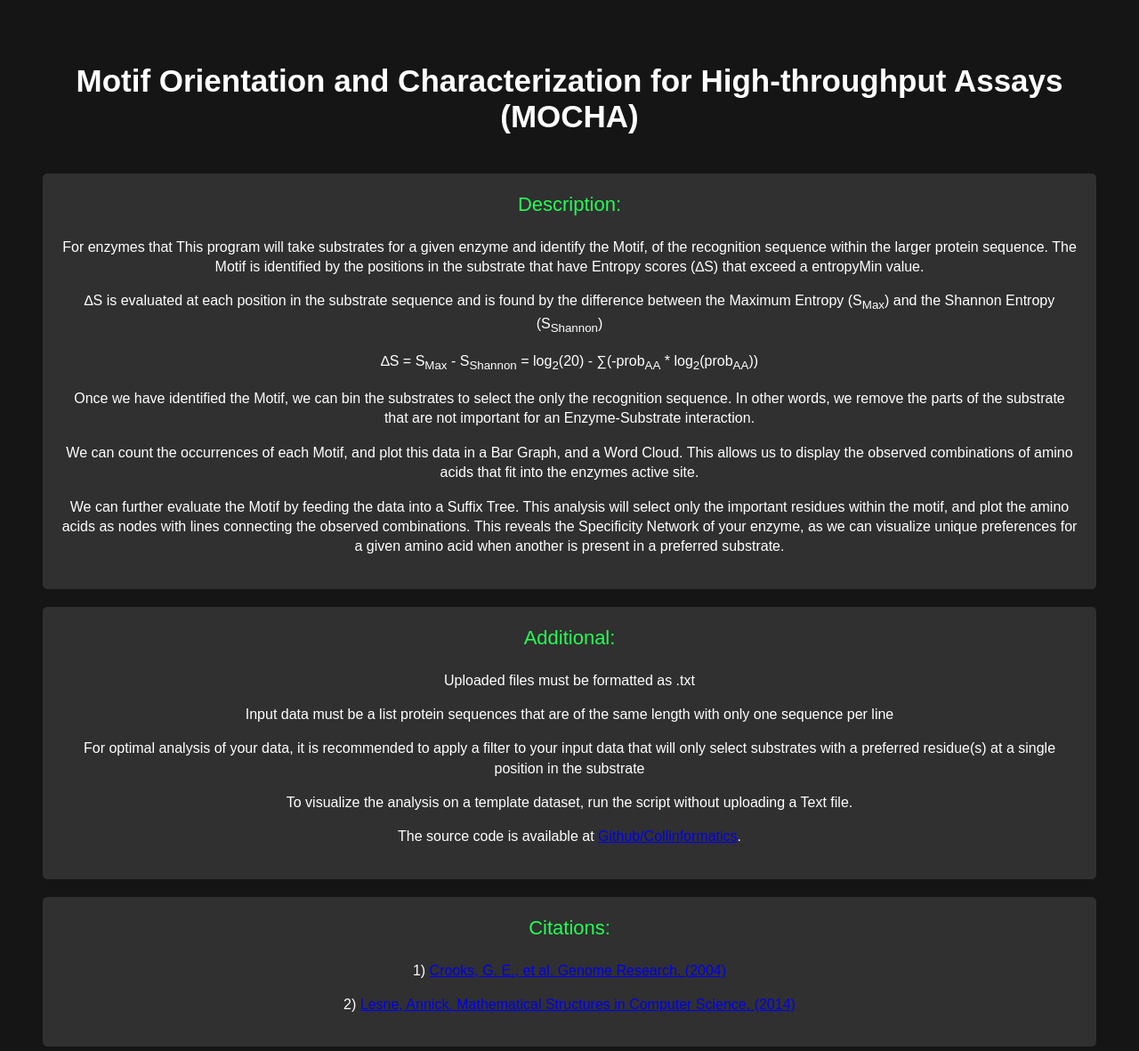
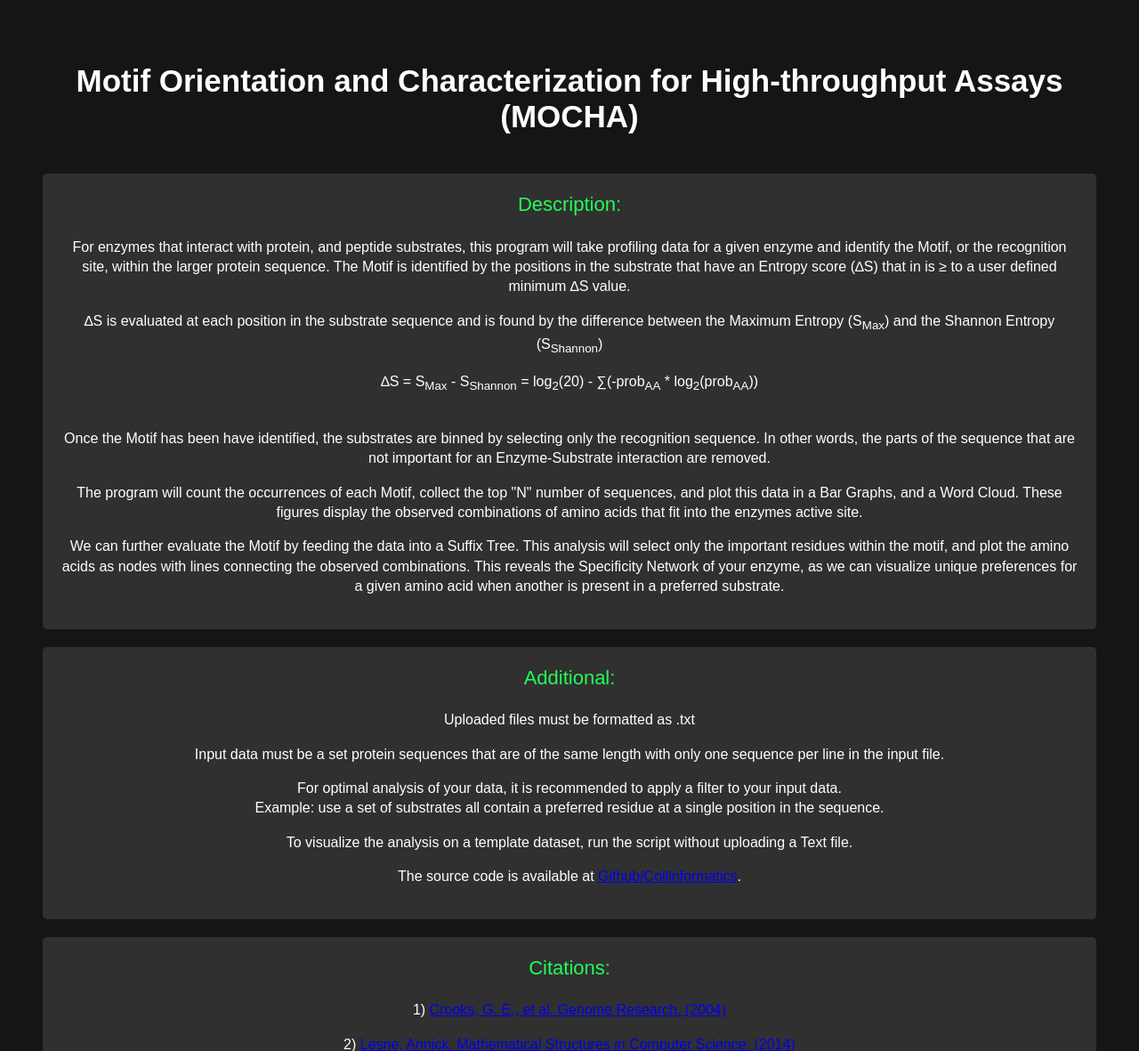
Before and after one commit to Collinformatics/WebApp, a Flask app: page / in a window 1280 px wide. Shown: the top 1181 px of the page at 89% size. Run offline with Flask 3, Linux system fonts and the light colour scheme.

Commit message:
Add files via upload

```diff
--- a/app.py
+++ b/app.py
@@ -68,22 +68,24 @@ def home():
         fontSize=16,
         borderRad=5,
 
-        pg1="For enzymes that "
-            " This program will take substrates for a given enzyme and identify the "
-            "Motif, of the recognition sequence within the larger protein sequence. "
-            "The Motif is identified by the positions in the substrate that have "
-            "Entropy scores (∆S) that exceed a entropyMin value.",
+        pg1="For enzymes that interact with protein, and peptide substrates, this "
+            "program will take profiling data for a given enzyme and identify the "
+            "Motif, or the recognition site, within the larger protein sequence. "
+            "The Motif is identified by the positions in the substrate that have an "
+            "Entropy score (∆S) that in is ≥ to a user defined minimum ∆S value.",
         pg2="∆S is evaluated at each position in the substrate sequence and is found by "
             "the difference between the Maximum Entropy (S<sub>Max</sub>) and the "
-            "Shannon Entropy (S<sub>Shannon</sub>)",
+            "Shannon Entropy (S<sub>Shannon</sub>)<br>",
         equation="∆S = S<sub>Max</sub> - S<sub>Shannon</sub> = log<sub>2</sub>(20) - "
                 "∑(-prob<sub>AA</sub> * log<sub>2</sub>(prob<sub>AA</sub>))",
-        pg3="Once we have identified the Motif, we can bin the substrates to select the "
-            "only the recognition sequence. In other words, we remove the parts of the "
-            "substrate that are not important for an Enzyme-Substrate interaction.",
-        pg4="We can count the occurrences of each Motif, and plot this data in a Bar "
-            "Graph, and a Word Cloud. This allows us to display the observed "
-            "combinations of amino acids that fit into the enzymes active site.",
+        pg3="<br>Once the Motif has been have identified, the substrates are binned by "
+            "selecting only the recognition sequence. In other words, the parts of the "
+            "sequence that are not important for an Enzyme-Substrate interaction are "
+            "removed.",
+        pg4="The program will count the occurrences of each Motif, collect the top \"N\" "
+            "number of sequences, and plot this data in a Bar Graphs, and a Word Cloud. "
+            "These figures display the observed combinations of amino acids that fit "
+            "into the enzymes active site.",
         pg5="We can further evaluate the Motif by feeding the data into a Suffix Tree. "
             "This analysis will select only the important residues within the motif, "
             "and plot the amino acids as nodes with lines connecting the observed "
--- a/templates/home.html
+++ b/templates/home.html
@@ -83,6 +83,7 @@
                 background-color: {{ grey }};
                 font-size: 20px;
                 text-align: center;
+                max-width: 900px;
                 display: flex;
                 flex-direction: column;
                 align-items: center;
@@ -195,7 +196,6 @@
                     display: "flex",
                     flexDirection: "column",
                     alignItems: "center",
-                    padding: "{{ padTB }}px {{ padSide }}px {{ padTB }}px {{ padSide }}px",
                     padding: "{{ padTB }}px {{ padSide }}px {{ padTB }}px {{ padSide }}px",
                     margin: "{{ spacer }}px auto",
                     marginBottom: "{{ marginB }}px"
@@ -320,8 +320,8 @@
         <div class="container-description">
             <div class="div-header">Additional:</div>
             <p>Uploaded files must be formatted as .txt</p>
-            <p>Input data must be a list protein sequences that are of the same length with only one sequence per line</p>
-            <p>For optimal analysis of your data, it is recommended to apply a filter to your input data that will only select substrates with a preferred residue(s) at a single position in the substrate</p>
+            <p>Input data must be a set protein sequences that are of the same length with only one sequence per line in the input file.</p>
+            <p>For optimal analysis of your data, it is recommended to apply a filter to your input data.<br>Example: use a set of substrates all contain a preferred residue at a single position in the sequence.</p>
             <p>To visualize the analysis on a template dataset, run the script without uploading a Text file.</p>
             <p>{{ pg6|safe }}
         </div>
```
